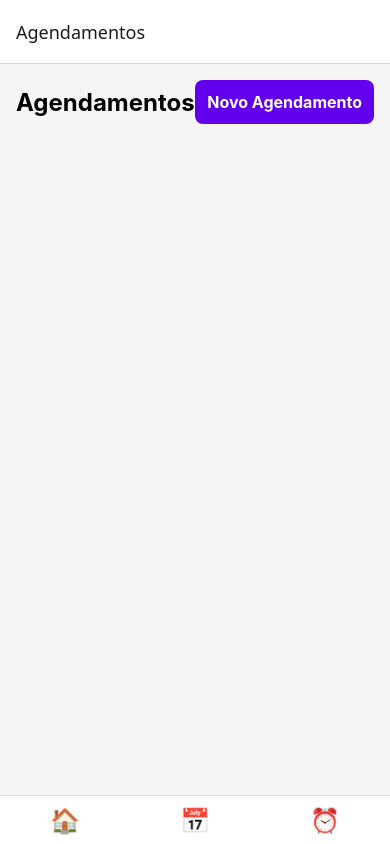
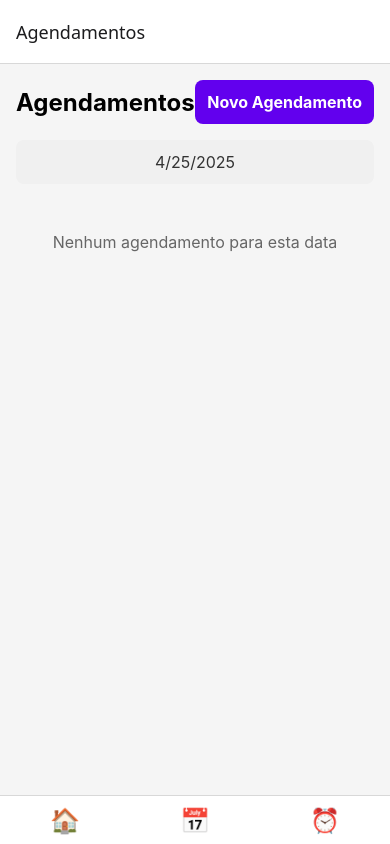
Before and after one commit to LaurianoCarlos/controle-ponto-agenda, a React Native app: screen /Agendamentos in a window 390 px wide. Built offline with nearby package versions, Linux system fonts and the light colour scheme.

Commit message:
fix - listagem por data

```diff
--- a/src/screens/AgendamentoListaScreen.tsx
+++ b/src/screens/AgendamentoListaScreen.tsx
@@ -1,11 +1,12 @@
 import React, { useState } from 'react';
-import { View, Text, StyleSheet, FlatList, TouchableOpacity } from 'react-native';
+import { View, Text, StyleSheet, FlatList, TouchableOpacity, Modal } from 'react-native';
 import { Card } from '../components/Card';
 import { StorageService } from '../services/storage';
 import { Agendamento } from '../types';
 import { useFocusEffect } from '@react-navigation/native';
 import { StackNavigationProp } from '@react-navigation/stack';
 import { RootStackParamList } from '../navigation/AppNavigator';
+import { Calendar } from 'react-native-calendars';
 
 type AgendamentoListaScreenNavigationProp = StackNavigationProp<RootStackParamList, 'AgendamentoLista'>;
 
@@ -15,10 +16,21 @@ interface Props {
 
 export const AgendamentoListaScreen: React.FC<Props> = ({ navigation }) => {
   const [agendamentos, setAgendamentos] = useState<Agendamento[]>([]);
+  const [dataSelecionada, setDataSelecionada] = useState(new Date());
+  const [showCalendar, setShowCalendar] = useState(false);
+  const [markedDates, setMarkedDates] = useState<any>({});
 
   const carregarDados = async () => {
     const dadosAgendamentos = await StorageService.getAgendamentos();
     setAgendamentos(dadosAgendamentos);
+
+    // Marcar datas com agendamentos
+    const datasMarcadas: any = {};
+    dadosAgendamentos.forEach(agendamento => {
+      const dataFormatada = new Date(agendamento.data).toISOString().split('T')[0];
+      datasMarcadas[dataFormatada] = { marked: true, dotColor: '#6200ee' };
+    });
+    setMarkedDates(datasMarcadas);
   };
 
   useFocusEffect(
@@ -27,6 +39,17 @@ export const AgendamentoListaScreen: React.FC<Props> = ({ navigation }) => {
     }, [])
   );
 
+  const handleCalendarDayPress = (day: any) => {
+    const selectedDate = new Date(day.dateString);
+    setDataSelecionada(selectedDate);
+    setShowCalendar(false);
+  };
+
+  const agendamentosFiltrados = agendamentos.filter(agendamento => {
+    const dataAgendamento = new Date(agendamento.data);
+    return dataAgendamento.toDateString() === dataSelecionada.toDateString();
+  });
+
   const renderItem = ({ item }: { item: Agendamento }) => (
     <TouchableOpacity
       onPress={() => navigation.navigate('AgendamentoDetalhe', { agendamento: item })}
@@ -34,7 +57,6 @@ export const AgendamentoListaScreen: React.FC<Props> = ({ navigation }) => {
       <Card style={styles.cardItem}>
         <Text style={styles.nome}>{item.nomeCliente}</Text>
         <Text style={styles.telefone}>{item.telefone}</Text>
-        <Text style={styles.data}>{new Date(item.data).toLocaleDateString()}</Text>
         <Text style={styles.horario}>{item.hora}</Text>
         <Text style={styles.servico}>{item.servico}</Text>
       </Card>
@@ -53,13 +75,71 @@ export const AgendamentoListaScreen: React.FC<Props> = ({ navigation }) => {
         </TouchableOpacity>
       </View>
 
+      <TouchableOpacity
+        style={styles.dateButton}
+        onPress={() => setShowCalendar(true)}
+      >
+        <Text style={styles.dateButtonText}>
+          {dataSelecionada.toLocaleDateString()}
+        </Text>
+      </TouchableOpacity>
+
       <FlatList
-        data={agendamentos}
+        data={agendamentosFiltrados}
         renderItem={renderItem}
         keyExtractor={item => item.id}
         contentContainerStyle={styles.listContainer}
         showsVerticalScrollIndicator={true}
+        ListEmptyComponent={
+          <Text style={styles.emptyText}>Nenhum agendamento para esta data</Text>
+        }
       />
+
+      <Modal
+        visible={showCalendar}
+        transparent={true}
+        animationType="slide"
+        onRequestClose={() => setShowCalendar(false)}
+      >
+        <View style={styles.modalContainer}>
+          <View style={styles.calendarContainer}>
+            <Text style={styles.calendarTitle}>Selecione a Data</Text>
+            <Calendar
+              current={dataSelecionada.toISOString()}
+              onDayPress={handleCalendarDayPress}
+              markedDates={{
+                ...markedDates,
+                [dataSelecionada.toISOString().split('T')[0]]: {
+                  selected: true,
+                  selectedColor: '#6200ee',
+                  marked: markedDates[dataSelecionada.toISOString().split('T')[0]]?.marked,
+                  dotColor: '#6200ee'
+                }
+              }}
+              theme={{
+                todayTextColor: '#6200ee',
+                selectedDayBackgroundColor: '#6200ee',
+                selectedDayTextColor: '#ffffff',
+                dotColor: '#6200ee',
+                arrowColor: '#6200ee',
+                monthTextColor: '#6200ee',
+                textDayFontWeight: '300',
+                textMonthFontWeight: 'bold',
+                textDayHeaderFontWeight: '300',
+                textDayFontSize: 16,
+                textMonthFontSize: 16,
+                textDayHeaderFontSize: 16
+              }}
+            />
+            <TouchableOpacity
+              style={styles.closeButton}
+              onPress={() => setShowCalendar(false)}
+            >
+              <Text style={styles.closeButtonText}>Fechar</Text>
+            </TouchableOpacity>
+          </View>
+        </View>
+      </Modal>
     </View>
   );
 };
@@ -90,6 +170,17 @@ const styles = StyleSheet.create({
     fontSize: 16,
     fontWeight: 'bold',
   },
+  dateButton: {
+    backgroundColor: '#f0f0f0',
+    padding: 12,
+    borderRadius: 8,
+    marginBottom: 16,
+    alignItems: 'center',
+  },
+  dateButtonText: {
+    fontSize: 16,
+    color: '#333',
+  },
   listContainer: {
     paddingBottom: 16,
   },
@@ -107,11 +198,6 @@ const styles = StyleSheet.create({
     color: '#666666',
     marginBottom: 4,
   },
-  data: {
-    fontSize: 14,
-    color: '#666666',
-    marginBottom: 2,
-  },
   horario: {
     fontSize: 14,
     color: '#666666',
@@ -121,4 +207,42 @@ const styles = StyleSheet.create({
     fontSize: 14,
     color: '#666666',
   },
+  emptyText: {
+    textAlign: 'center',
+    fontSize: 16,
+    color: '#666666',
+    marginTop: 32,
+  },
+  modalContainer: {
+    flex: 1,
+    justifyContent: 'center',
+    alignItems: 'center',
+    backgroundColor: 'rgba(0, 0, 0, 0.5)',
+  },
+  calendarContainer: {
+    backgroundColor: 'white',
+    borderRadius: 10,
+    padding: 20,
+    width: '90%',
+    maxWidth: 400,
+  },
+  calendarTitle: {
+    fontSize: 18,
+    fontWeight: 'bold',
+    textAlign: 'center',
+    marginBottom: 10,
+    color: '#6200ee',
+  },
+  closeButton: {
+    backgroundColor: '#6200ee',
+    padding: 12,
+    borderRadius: 8,
+    alignItems: 'center',
+    marginTop: 10,
+  },
+  closeButtonText: {
+    color: '#ffffff',
+    fontSize: 16,
+    fontWeight: 'bold',
+  },
 });
```
